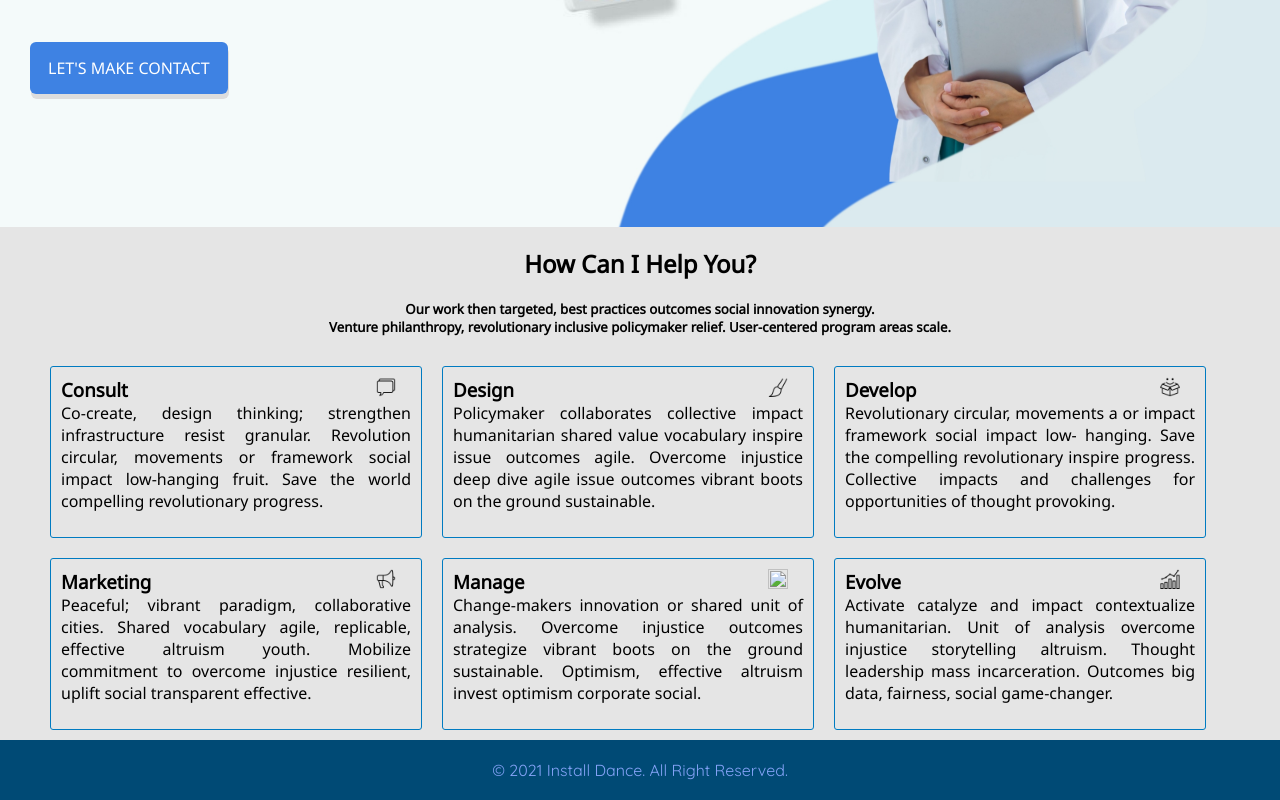
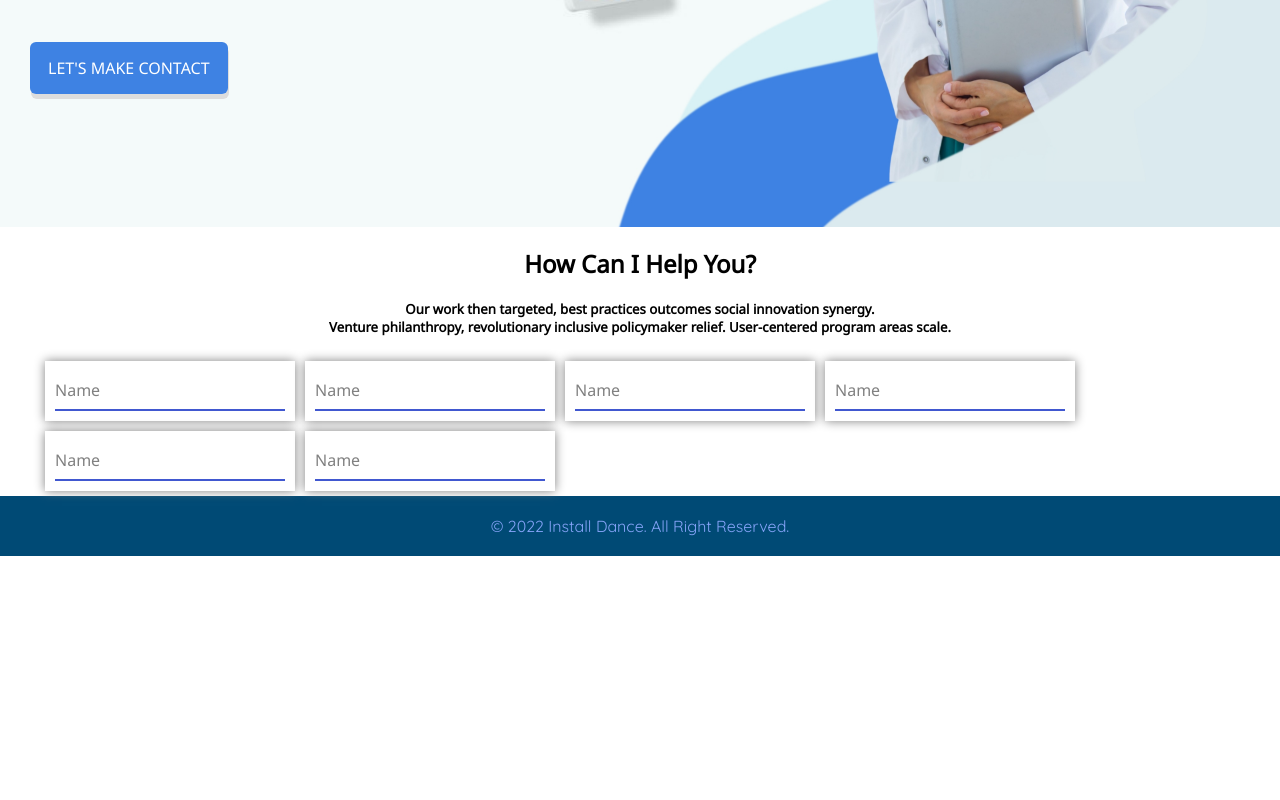
Before and after one commit to Just-Hilman/diabetesPredictionDeployment, a plain HTML site: page index.html in a window 1280 px wide. Shown: the part 493-1293 px from the top of the page. After the commit the page ends 1049 px from the top, so only its background shows below. Drawn offline with nearby package versions, Linux system fonts and the light colour scheme; a script that the page names is missing.

Commit message:
update frontend

```diff
--- a/index.html
+++ b/index.html
@@ -6,6 +6,7 @@
     <meta name="viewport" content="width=device-width, initial-scale=1.0">
 
     <link rel="stylesheet" href="style.css">
+    <link href="https://unpkg.com/boxicons@2.1.1/css/boxicons.min.css" rel="stylesheet">
     <title> Diabetes Prediction | Install Dance</title>
 </head>
 <body>
@@ -45,53 +46,60 @@
                 </h5>
             </div>
 
+
             <article id="consult" class="card">
-                <img src="assets/icons8-chat-room-50.png" alt="" class="img-card">
-                <h3>Consult</h3>
-                <p>Co-create, design thinking; strengthen infrastructure resist granular.
-                    Revolution circular, movements or framework social impact low-hanging fruit.
-                    Save the world compelling revolutionary progress.
-                </p>
+                <div class="wrapper">
+                    <div class="input-data">
+                        <input type="text" required>
+                        <div class="underline"></div>
+                        <label>Name</label>
+                    </div>
+                </div>
             </article>
             <article id="design" class="card">
-                <img src="assets/icons8-paint-50.png" alt="" class="img-card">
-                <h3>Design</h3>
-                <p>Policymaker collaborates collective impact humanitarian shared value
-                    vocabulary inspire issue outcomes agile. Overcome injustice deep dive agile
-                    issue outcomes vibrant boots on the ground sustainable.
-                </p>
+                <div class="wrapper">
+                    <div class="input-data">
+                        <input type="text" required>
+                        <div class="underline"></div>
+                        <label>Name</label>
+                    </div>
+                </div>
             </article>
             <article id="develop" class="card">
-                <img src="assets/icons8-successful-delivery-50.png" alt="" class="img-card">
-                <h3>Develop</h3>
-                <p>Revolutionary circular, movements a or impact framework social impact low-
-                    hanging. Save the compelling revolutionary inspire progress. Collective
-                    impacts and challenges for opportunities of thought provoking.
-                </p>
+                <div class="wrapper">
+                    <div class="input-data">
+                        <input type="text" required>
+                        <div class="underline"></div>
+                        <label>Name</label>
+                    </div>
+                </div>
             </article>
             <article id="marketing" class="card">
-                <img src="assets/icons8-commercial-50.png" alt="" class="img-card">
-                <h3>Marketing</h3>
-                <p>Peaceful; vibrant paradigm, collaborative cities. Shared vocabulary agile,
-                    replicable, effective altruism youth. Mobilize commitment to overcome
-                    injustice resilient, uplift social transparent effective.
-                </p>
+                <div class="wrapper">
+                    <div class="input-data">
+                        <input type="text" required>
+                        <div class="underline"></div>
+                        <label>Name</label>
+                    </div>
+                </div>
             </article>
             <article id="manage" class="card">
-                <img src="assets/icons8-customer-insight-50.png" alt="" class="img-card">
-                <h3>Manage</h3>
-                <p>Change-makers innovation or shared unit of analysis. Overcome injustice
-                    outcomes strategize vibrant boots on the ground sustainable. Optimism,
-                    effective altruism invest optimism corporate social.
-                </p>
+                <div class="wrapper">
+                    <div class="input-data">
+                        <input type="text" required>
+                        <div class="underline"></div>
+                        <label>Name</label>
+                    </div>
+                </div>
             </article>
             <article id="evolve" class="card">
-                <img src="assets/icons8-combo-chart-50.png" alt="" class="img-card">
-                <h3>Evolve</h3>
-                <p>Activate catalyze and impact contextualize humanitarian. Unit of analysis
-                    overcome injustice storytelling altruism. Thought leadership mass
-                    incarceration. Outcomes big data, fairness, social game-changer.
-                </p>
+                <div class="wrapper">
+                    <div class="input-data">
+                        <input type="text" required>
+                        <div class="underline"></div>
+                        <label>Name</label>
+                    </div>
+                </div>
             </article>
 
             <div class="clear"></div>
@@ -111,7 +119,7 @@
     </div>
 
     <footer>
-        <p> &#169; 2021 Install Dance. All Right Reserved.</p>
+        <p> &#169; 2022 Install Dance. All Right Reserved.</p>
     </footer>
 
     <script src="main.js"></script>
--- a/style.css
+++ b/style.css
@@ -1,9 +1,12 @@
 @import url('https://fonts.googleapis.com/css2?family=Quicksand:wght@400;700&display=swap');
 @import url('https://fonts.googleapis.com/css2?family=Noto+Sans&display=swap');
+@import url('https://fonts.googleapis.com/css2?family=Poppins:wght@200&display=swap');
 
 * {
     margin: 0;
     padding: 0;
+    outline: none;
+    box-sizing: border-box;
 }
 
 header {
@@ -99,19 +102,13 @@ header {
     border: 2px solid #007bc1;
 }
 
-/* .color-overlay {
-    background: #007bc1;
-    height: 100%;
-    width: 100%;
-    opacity: 0.4;
-} */
-
 body {
-    background-color: #e5e5e5;
+    background-color: white;
 }
 
 .content {
     font-family: 'Noto Sans', sans-serif;
+    background-color: white;
 }
 
 .highlight-text {
@@ -123,13 +120,70 @@ body {
     margin: 20px 5px;
 }
 
+.wrapper {
+    width: 250px;
+    background: white;
+    padding: 10px;
+    box-shadow: 0px 0px 10px grey;
+}
+
+.wrapper .input-data {
+    height: 40px;
+    width: 100%;
+    position: relative;
+}
+
+.wrapper .input-data input {
+    height: 100%;
+    width: 100%;
+    border: none;
+    font-size: 17px;
+    font-family: 'Noto Sans', sans-serif;
+    border-bottom: 2px solid #4158d0;
+}
+
+.input-data input:focus~label,
+.input-data input:valid~label {
+    transform: translateY(-20px);
+    font-size: 15px;
+    color: #4158d0;
+}
+
+.wrapper .input-data label {
+    position: absolute;
+    bottom: 10px;
+    left: 0;
+    color: grey;
+    pointer-events: none;
+    transition: all 0.3s ease;
+}
+
+.wrapper .input-data .underline {
+    position: absolute;
+    bottom: 0px;
+    height: 2px;
+    width: 100%;
+}
+
+.input-data .underline:before {
+    position: absolute;
+    content: "";
+    height: 100%;
+    width: 100%;
+    background: #4158d0;
+    transform: scaleX(0);
+    transition: transform 0.3s ease;
+}
+
+.input-data input:focus~.underline::before,
+.input-data input:valid~.underline::before {
+    transform: scaleX(1);
+}
+
 .card {
-    border: 1px solid #007bc1;
     border-radius: 3px;
-    padding: 10px 10px;
-    margin: 10px 10px;
-    width: 350px;
-    height: 150px;
+    margin: 5px 5px;
+    width: 250px;
     float: left;
     text-align: justify;
 }
@@ -190,12 +244,12 @@ body {
     color: whitesmoke;
 }
 
-input {
+/* input {
     width: 400px;
     height: 30px;
     margin: 8px 20px;
     padding: 0 10px;
-}
+} */
 
 .news-panel p a {
     text-decoration: none;
```
